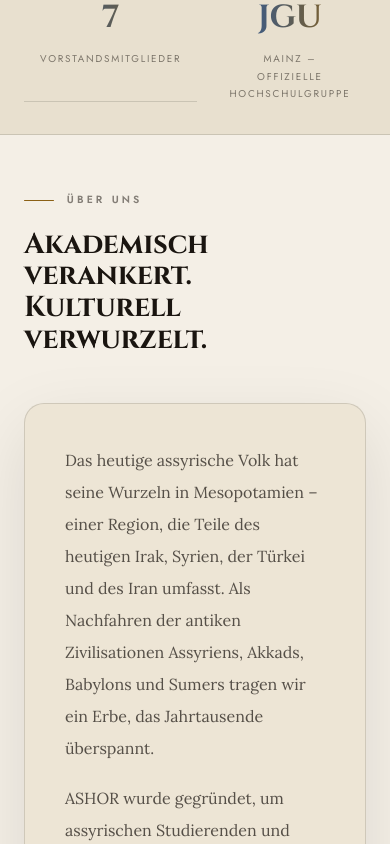
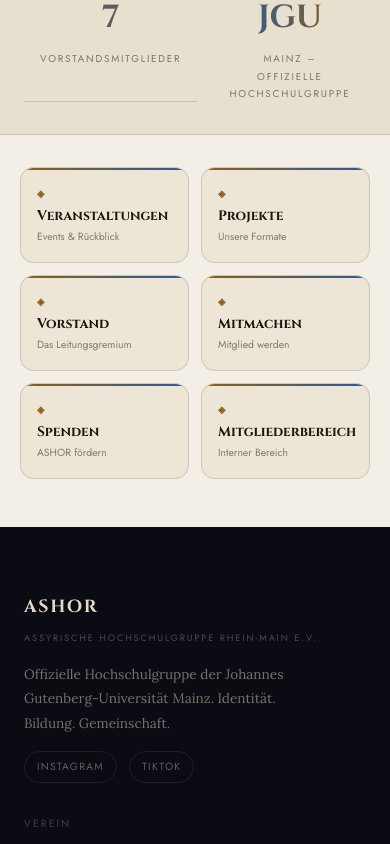
Before and after one commit to ASHOR-e-V/website, a Next.js app: page / in a window 390 px wide. Shown: the part 1000-1844 px from the top of the page. Built offline with nearby package versions, Linux system fonts and the light colour scheme; no server answers.

Commit message:
Mobile restructure: hero-only homepage + /vorstand, /mitmachen, /spenden subpages

```diff
--- a/app/globals.css
+++ b/app/globals.css
@@ -140,6 +140,8 @@ body {
 .nav-desktop { display: flex !important; }
 .nav-hamburger { display: none !important; }
 .stat-border { border-right: 1px solid var(--line); }
+.desktop-section { display: block; }
+.mobile-quicknav { display: none; }
 
 @media (max-width: 960px) {
   .scroll-hint { display: none !important; }
@@ -158,6 +160,8 @@ body {
   .nav-desktop { display: none !important; }
   .nav-hamburger { display: flex !important; }
   .stat-border { border-right: none !important; border-bottom: 1px solid var(--line); padding-bottom: 1rem; }
+  .desktop-section { display: none !important; }
+  .mobile-quicknav { display: grid !important; }
 }
 
 @media (max-width: 600px) {
--- /dev/null
+++ b/app/mitmachen/page.tsx
@@ -0,0 +1,11 @@
+import Join from "@/components/home/Join";
+
+export const metadata = { title: "Mitmachen – ASHOR" };
+
+export default function MitmachenPage() {
+  return (
+    <div style={{ paddingTop: 74 }}>
+      <Join />
+    </div>
+  );
+}
--- a/app/page.tsx
+++ b/app/page.tsx
@@ -1,3 +1,4 @@
+import Link from "next/link";
 import Hero from "@/components/home/Hero";
 import StatsBar from "@/components/home/StatsBar";
 import Mission from "@/components/home/Mission";
@@ -7,17 +8,69 @@ import Board from "@/components/home/Board";
 import Join from "@/components/home/Join";
 import Donate from "@/components/home/Donate";
 
+const quickLinks = [
+  { label: "Veranstaltungen", sub: "Events & Rückblick", href: "/events", icon: "◈" },
+  { label: "Projekte", sub: "Unsere Formate", href: "/projects", icon: "◈" },
+  { label: "Vorstand", sub: "Das Leitungsgremium", href: "/vorstand", icon: "◈" },
+  { label: "Mitmachen", sub: "Mitglied werden", href: "/mitmachen", icon: "◈" },
+  { label: "Spenden", sub: "ASHOR fördern", href: "/spenden", icon: "◈" },
+  { label: "Mitgliederbereich", sub: "Interner Bereich", href: "/members", icon: "◈" },
+];
+
 export default function Home() {
   return (
     <>
       <Hero />
       <StatsBar />
+
+      <div
+        className="mobile-quicknav"
+        style={{
+          gridTemplateColumns: "1fr 1fr",
+          gap: ".75rem",
+          padding: "2rem 1.25rem 3rem",
+          background: "var(--bg)",
+        }}
+      >
+        {quickLinks.map((item) => (
+          <Link
+            key={item.href}
+            href={item.href}
+            style={{
+              display: "flex",
+              flexDirection: "column",
+              gap: ".35rem",
+              background: "var(--surface)",
+              border: "1px solid var(--line)",
+              borderRadius: "var(--r-md)",
+              padding: "1.1rem 1rem",
+              textDecoration: "none",
+              position: "relative",
+              overflow: "hidden",
+            }}
+          >
+            <span style={{ position: "absolute", top: 0, left: 0, right: 0, height: 2, background: "linear-gradient(90deg,var(--gold),var(--lapis))" }} />
+            <span style={{ fontFamily: "'Jost', sans-serif", fontSize: ".6rem", letterSpacing: ".18em", textTransform: "uppercase", color: "var(--gold)", fontWeight: 600 }}>
+              {item.icon}
+            </span>
+            <span style={{ fontFamily: "'Cinzel', serif", fontSize: ".85rem", fontWeight: 700, color: "var(--text)", lineHeight: 1.2 }}>
+              {item.label}
+            </span>
+            <span style={{ fontFamily: "'Jost', sans-serif", fontSize: ".65rem", color: "var(--muted2)", lineHeight: 1.4 }}>
+              {item.sub}
+            </span>
+          </Link>
+        ))}
+      </div>
+
+      <div className="desktop-section">
         <Mission />
         <EventsPreview />
         <ProjectsPreview />
         <Board />
         <Join />
         <Donate />
+      </div>
     </>
   );
 }
--- /dev/null
+++ b/app/spenden/page.tsx
@@ -0,0 +1,11 @@
+import Donate from "@/components/home/Donate";
+
+export const metadata = { title: "Spenden – ASHOR" };
+
+export default function SpendenPage() {
+  return (
+    <div style={{ paddingTop: 74 }}>
+      <Donate />
+    </div>
+  );
+}
--- /dev/null
+++ b/app/vorstand/page.tsx
@@ -0,0 +1,11 @@
+import Board from "@/components/home/Board";
+
+export const metadata = { title: "Vorstand – ASHOR" };
+
+export default function VorstandPage() {
+  return (
+    <div style={{ paddingTop: 74 }}>
+      <Board />
+    </div>
+  );
+}
--- a/components/Navbar.tsx
+++ b/components/Navbar.tsx
@@ -95,7 +95,16 @@ export default function Navbar() {
       {menuOpen && (
         <div style={{ position: "fixed", inset: 0, zIndex: 999, background: "rgba(7,9,14,.96)", backdropFilter: "blur(22px)", display: "flex", flexDirection: "column", alignItems: "center", justifyContent: "center", gap: "2rem" }}>
           <button onClick={() => setMenuOpen(false)} style={{ position: "absolute", top: "1.5rem", right: "1.5rem", background: "none", border: "1px solid var(--line)", color: "var(--muted)", width: 42, height: 42, borderRadius: "50%", cursor: "pointer", fontSize: "1rem" }}>✕</button>
-          {[{ label: "Startseite", href: "/" }, ...links, { label: "Mitmachen", href: "/#mitmachen" }, { label: "♡ Spenden", href: "/#spenden" }, { label: "Mitgliederbereich", href: "/members" }].map(l => (
+          {[
+            { label: "Startseite", href: "/" },
+            { label: "Veranstaltungen", href: "/events" },
+            { label: "Projekte", href: "/projects" },
+            { label: "Vorstand", href: "/vorstand" },
+            { label: "Mitmachen", href: "/mitmachen" },
+            { label: "♡ Spenden", href: "/spenden" },
+            { label: "Satzung", href: "/satzung" },
+            { label: "Mitgliederbereich", href: "/members" },
+          ].map(l => (
             <Link key={l.href} href={l.href} onClick={() => setMenuOpen(false)} style={{ fontFamily: "'Cinzel', Georgia, serif", color: "var(--text)", textDecoration: "none", fontSize: "1.9rem", fontWeight: 600, letterSpacing: ".06em" }}>
               {l.label}
             </Link>
--- a/package.json
+++ b/package.json
@@ -22,7 +22,8 @@
     "@types/react-dom": "^19",
     "eslint": "^9",
     "eslint-config-next": "16.1.6",
-    "typescript": "^5",
-    "tailwindcss": "^4"
+    "qrcode": "^1.5.4",
+    "tailwindcss": "^4",
+    "typescript": "^5"
   }
 }
```
Also changed, not shown: 1 other file (tests, documents, lock files or other folders). Lines whose indentation alone changed are shown as unchanged.
